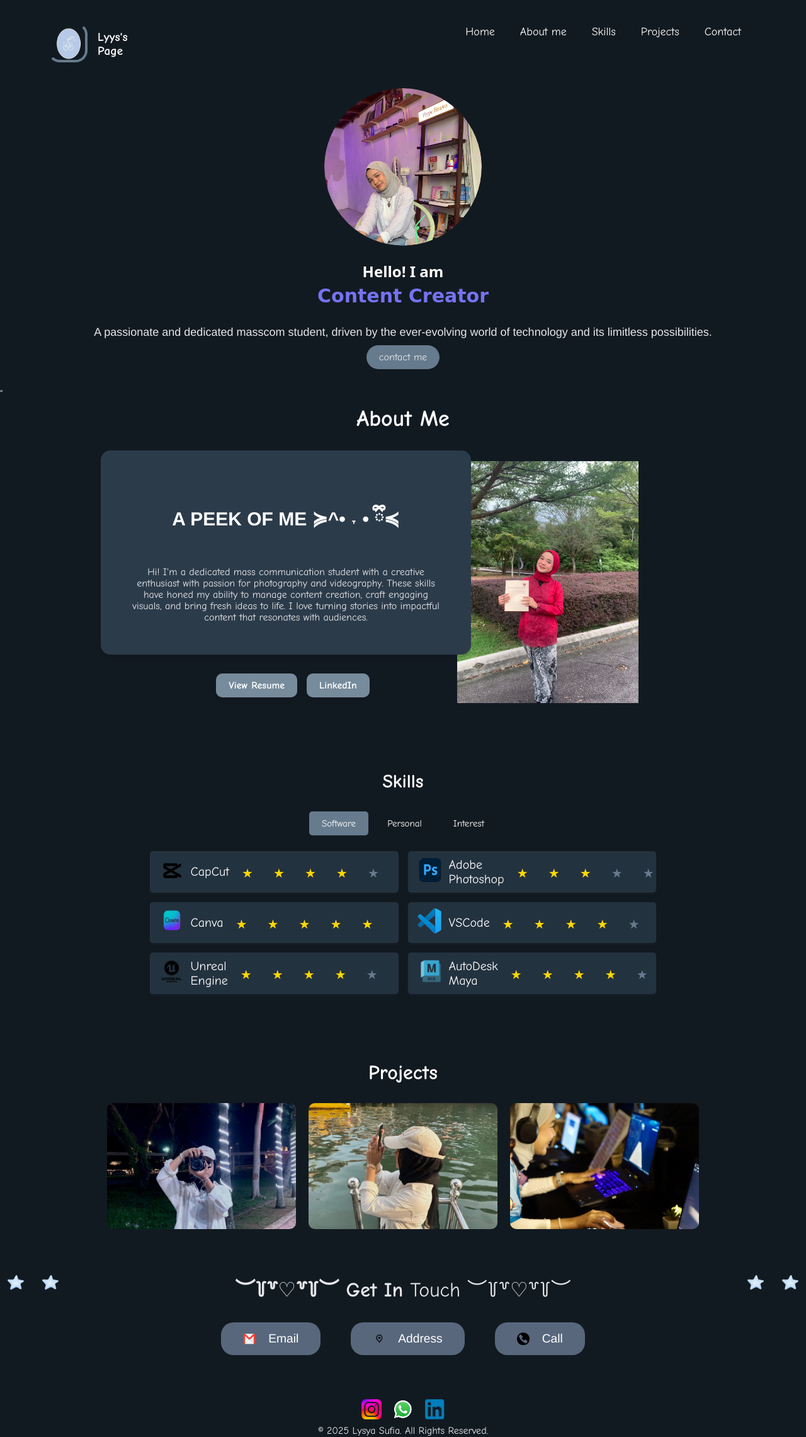
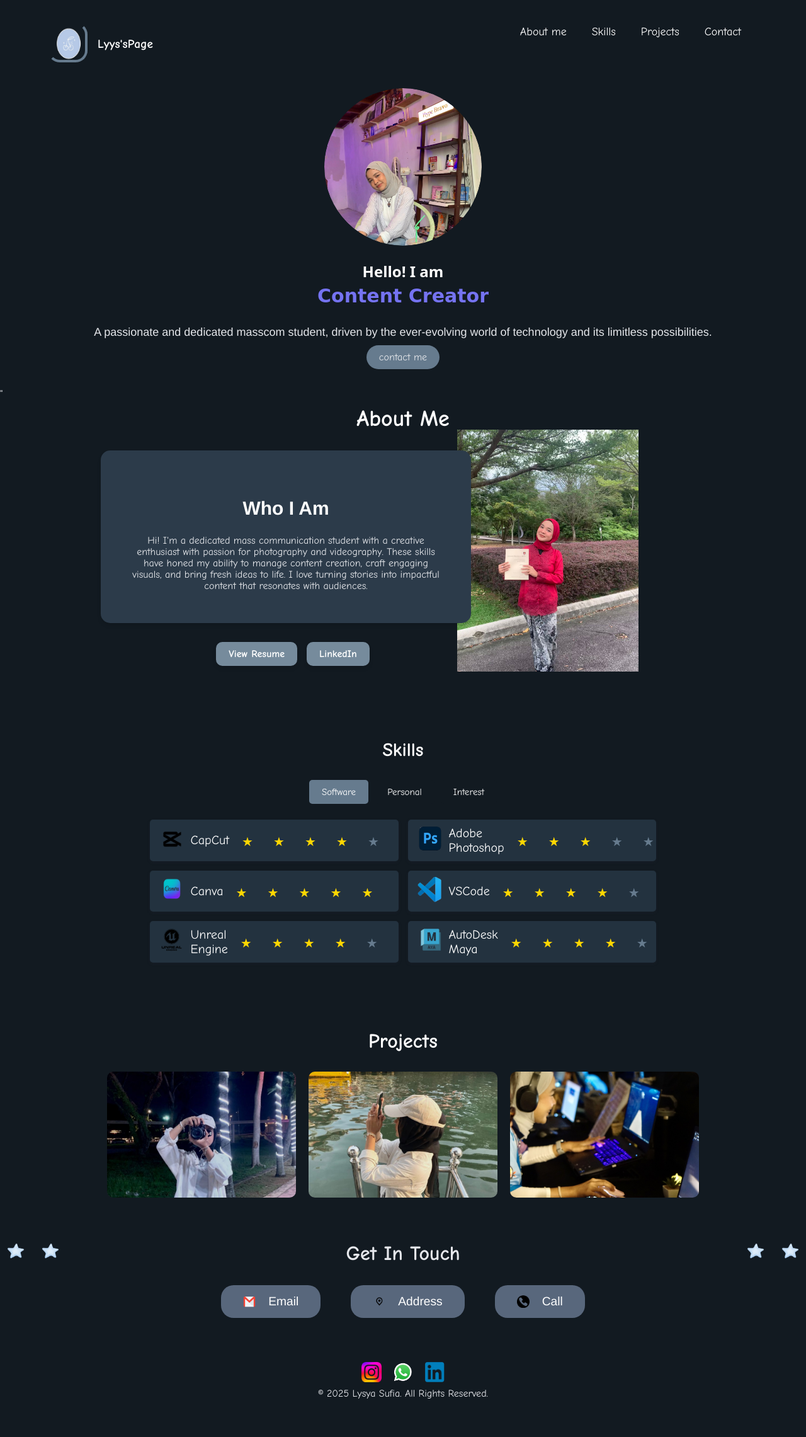
Before and after one commit to lysyasufia/portfolio-website, a plain HTML site: page index.html in a window 1280 px wide. Shown: the top 2281 px of the page at 63% size. After the commit the page ends 2222 px from the top, so only its background shows below. Drawn offline with Linux system fonts and the light colour scheme.

Commit message:
Update index.html

```diff
--- a/index.html
+++ b/index.html
@@ -19,13 +19,12 @@
                   <div class="logo-border">
                     <img src="img/my logo.png" alt="Logo" class="logo">
                   </div>
-                  <span class="page-title">Lyys's Page</span>
+                  <span class="page-title">Lyys'sPage</span>
                 </div>
               </header>
         </div>
         <nav>
             <ul>
-                <li><a href="#home" class="nav-link">Home</a></li>
                 <li><a href="#about" class="nav-link">About me</a></li>
                 <li><a href="#skills" class="nav-link">Skills</a></li>
                 <li><a href="#projects" class="nav-link">Projects</a></li>
@@ -64,7 +63,7 @@
             <!-- Left Content -->
             <div class="about-left">
                 <div class="about-box">
-                    <h2 class="about-title">A PEEK OF ME  ≽^• ˕ • ྀི≼</h2>
+                    <h2 class="about-title">Who I Am</h2>
                     <p class="about-description">
                       Hi! I'm a dedicated mass communication student
                       with a creative enthusiast with passion for photography and videography.
@@ -77,7 +76,7 @@
                 </div>
                 <!-- Buttons -->
                 <div class="about-buttons">
-                  <a href="my resume.pdf" target="_blank" class="button">View Resume</a>
+                  <a href="INTERNSHIP RESUME.pdf" target="_blank" class="button">View Resume</a>
                   <a href="https://www.linkedin.com/in/lysya-sufia-63863a349/" target="_blank" class="button">LinkedIn</a>
               </div>
                 <div class="right-column">
@@ -246,7 +245,7 @@
       <a href="photovideo.html" class="project-card">
         <img src="img/me6.jpg" alt="Videography and Editing">
         <div class="project-overlay">
-          <h3>PHOTOGRAPHY VIDEOGRAPHY & EDITING</h3>
+          <h3>PHOTOGRAPHY VIDEOGRAPHY EDITING & EVENT MANAGEMENT</h3>
         </div>
       </a>
       <a href="content-creation.html" class="project-card">
@@ -269,7 +268,7 @@
      <section id="contact">
     <section class="contact-page">
             <h2 class="section-title"></h2>
-            <h1 class="title"> ︶꒦꒷♡꒷꒦︶ Get In <span>Touch ︶꒦꒷♡꒷꒦︶</span>
+            <h1 class="title">Get In Touch</span>
             </h1>
             <div class="buttons-container">
               <div class="button-group">
@@ -277,7 +276,7 @@
                   <img src="img/email.png" alt="Email Icon" class="button-icon">
                   Email
                 </button>
-                <p class="info-detail">nurulalysya@gmail.com</p>
+                <p class="info-detail">nurulalysya<br>@gmail.com</p>
               </div>
               <div class="button-group">
                 <button class="info-btn">
@@ -285,7 +284,7 @@
                   Address
                 </button>
                 <p class="info-detail">
-                  Taman Mekasar 17000 <br> Pasir Mas, Kelantan
+                  Kuantan <br> Pahang
                 </p>
               </div>
               <div class="button-group">
```
